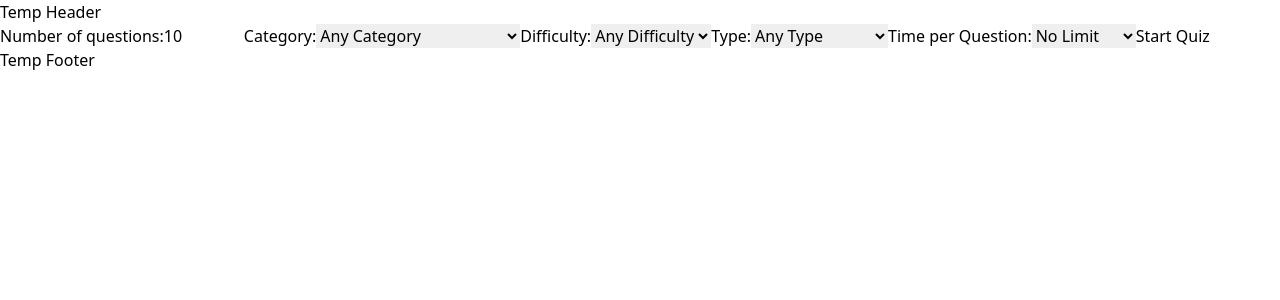
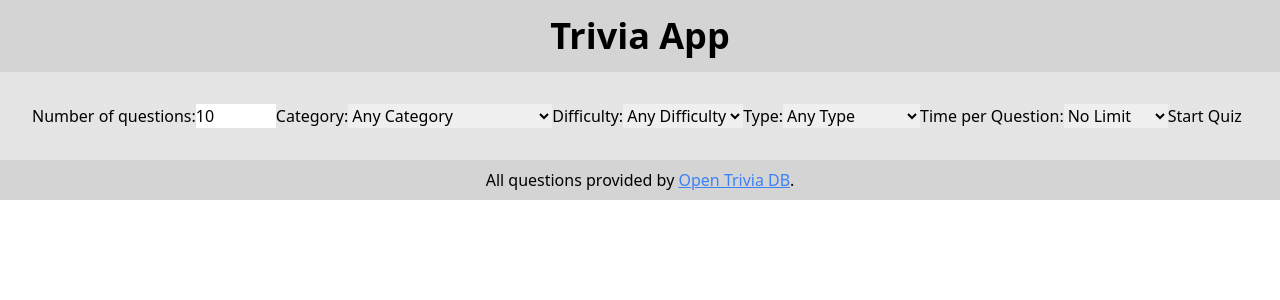
Before and after one commit to noahh0/Quiz-App, a React (Vite) app: page / in a window 1280 px wide. Shown: the top 300 px of the page. Built offline with nearby package versions, Linux system fonts and the light colour scheme.

Commit message:
implement header and footer

```diff
--- a/src/Footer.tsx
+++ b/src/Footer.tsx
@@ -1,8 +1,14 @@
 // Site footer component
 function Footer() {
   return (
-    <footer>
-      <p>Temp Footer</p>
+    <footer className="text-center text-md p-2 bg-neutral-300">
+      All questions provided by{" "}
+      {
+        <a href="https://opentdb.com" className="text-blue-500 underline">
+          Open Trivia DB
+        </a>
+      }
+      .
     </footer>
   );
 }
--- a/src/Header.tsx
+++ b/src/Header.tsx
@@ -1,8 +1,8 @@
 // Site header component
 function Header() {
   return (
-    <header>
-      <h1>Temp Header</h1>
+    <header className="text-center font-bold text-4xl p-4 bg-neutral-300">
+      Trivia App
     </header>
   );
 }
--- a/src/MainContent.tsx
+++ b/src/MainContent.tsx
@@ -10,7 +10,7 @@ function MainContent() {
 
   // Renders the quiz, options, or results page as needed
   return (
-    <main>
+    <main className="p-8 bg-neutral-200">
       {(() => {
         switch (siteState) {
           case "options":
```
